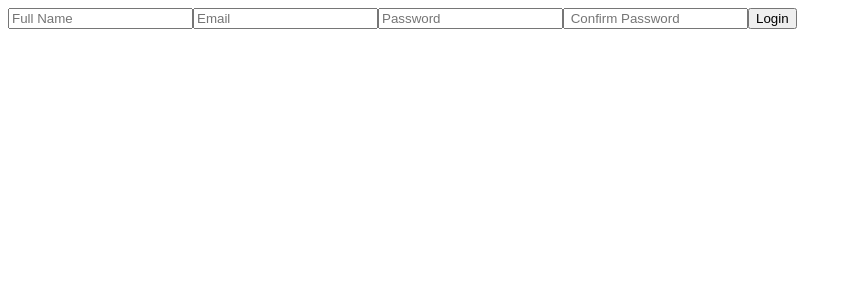
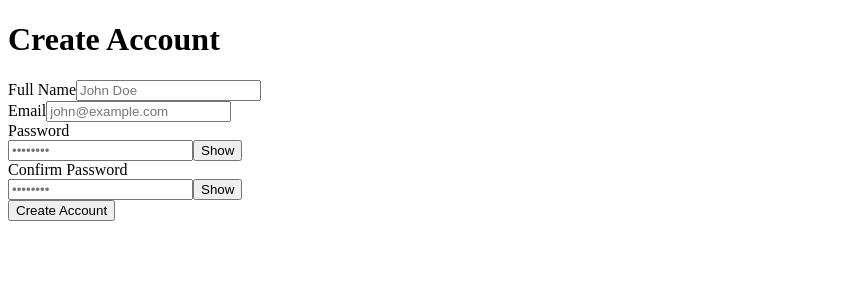
Before and after one commit to Kipkoebenji/frontend-javascript, a React (Vite) app in the folder my-react-app/: page / in a window 1280 px wide. Shown: the top 300 px of the page, without its empty margins (0-852 px from the left). Built offline with nearby package versions, Linux system fonts and the light colour scheme.

Commit message:
chore: change from npm to pnpm

```diff
--- a/my-react-app/src/App.jsx
+++ b/my-react-app/src/App.jsx
@@ -1,26 +1,275 @@
-import { useState } from 'react'
+import { useState } from "react";
 
-import './App.css'
+export default function RegisterForm() {
+  const [formData, setFormData] = useState({
+    fullName: "",
+    email: "",
+    password: "",
+    confirmPassword: "",
+  });
 
-function App() {
+  const [errors, setErrors] = useState({});
+  const [touched, setTouched] = useState({});
+  const [showPassword, setShowPassword] = useState(false);
+  const [showConfirm, setShowConfirm] = useState(false);
+  const [loading, setLoading] = useState(false);
+  const [success, setSuccess] = useState("");
 
+  const validateField = (name, value) => {
+    switch (name) {
+      case "fullName":
+        if (!value.trim()) return "Full name is required";
+        if (value.trim().length < 3)
+          return "Name must be at least 3 characters";
+        return "";
+
+      case "email":
+        if (!value) return "Email is required";
+        if (!/\S+@\S+\.\S+/.test(value))
+          return "Please enter a valid email";
+        return "";
+
+      case "password":
+        if (!value) return "Password is required";
+        if (value.length < 8)
+          return "Password must be at least 8 characters";
+        return "";
+
+      case "confirmPassword":
+        if (!value) return "Confirm your password";
+        if (value !== formData.password)
+          return "Passwords do not match";
+        return "";
+
+      default:
+        return "";
+    }
+  };
+
+  const handleChange = (e) => {
+    setFormData((prev) => ({
+      ...prev,
+      [e.target.name]: e.target.value,
+    }));
+
+    if (success) setSuccess("");
+  };
+
+  const handleBlur = (e) => {
+    const { name, value } = e.target;
+
+    setTouched((prev) => ({
+      ...prev,
+      [name]: true,
+    }));
+
+    setErrors((prev) => ({
+      ...prev,
+      [name]: validateField(name, value),
+    }));
+  };
+
+  const validateForm = () => {
+    const newErrors = {};
+
+    Object.keys(formData).forEach((field) => {
+      const error = validateField(field, formData[field]);
+
+      if (error) {
+        newErrors[field] = error;
+      }
+    });
+
+    setErrors(newErrors);
+
+    return Object.keys(newErrors).length === 0;
+  };
+
+  const handleSubmit = async (e) => {
+    e.preventDefault();
+
+    if (!validateForm()) return;
+
+    setLoading(true);
+
+    try {
+      // Simulate API request
+      await new Promise((resolve) =>
+        setTimeout(resolve, 2000)
+      );
+
+      setSuccess("Account created successfully!");
+
+      setFormData({
+        fullName: "",
+        email: "",
+        password: "",
+        confirmPassword: "",
+      });
+
+      setErrors({});
+      setTouched({});
+    } catch {
+      alert("Something went wrong.");
+    } finally {
+      setLoading(false);
+    }
+  };
 
   return (
-    <>
-      <form>
-        <input type="text"
-         placeholder="Full Name" />
-         <input type="email"
-         placeholder="Email" />
-         <input type="password"
-         placeholder="Password" />
-         <input type="password"
-         placeholder=" Confirm Password" />
-        <button type="submit">Login</button>
+    <div className="container">
+      <form
+        className="card"
+        onSubmit={handleSubmit}
+      >
+        <h1>Create Account</h1>
 
+        {success && (
+          <div className="success">
+            {success}
+          </div>
+        )}
+
+        {/* Full Name */}
+        <div className="field">
+          <label>Full Name</label>
+
+          <input
+            type="text"
+            name="fullName"
+            value={formData.fullName}
+            onChange={handleChange}
+            onBlur={handleBlur}
+            placeholder="John Doe"
+          />
+
+          {touched.fullName &&
+            errors.fullName && (
+              <span className="error">
+                {errors.fullName}
+              </span>
+            )}
+        </div>
+
+        {/* Email */}
+        <div className="field">
+          <label>Email</label>
+
+          <input
+            type="email"
+            name="email"
+            value={formData.email}
+            onChange={handleChange}
+            onBlur={handleBlur}
+            placeholder="john@example.com"
+          />
+
+          {touched.email &&
+            errors.email && (
+              <span className="error">
+                {errors.email}
+              </span>
+            )}
+        </div>
+
+        {/* Password */}
+        <div className="field">
+          <label>Password</label>
+
+          <div className="password-wrapper">
+            <input
+              type={
+                showPassword
+                  ? "text"
+                  : "password"
+              }
+              name="password"
+              value={formData.password}
+              onChange={handleChange}
+              onBlur={handleBlur}
+              placeholder="••••••••"
+            />
+
+            <button
+              type="button"
+              onClick={() =>
+                setShowPassword(
+                  !showPassword
+                )
+              }
+            >
+              {showPassword
+                ? "Hide"
+                : "Show"}
+            </button>
+          </div>
+
+          {touched.password &&
+            errors.password && (
+              <span className="error">
+                {errors.password}
+              </span>
+            )}
+        </div>
+
+        {/* Confirm Password */}
+        <div className="field">
+          <label>
+            Confirm Password
+          </label>
+
+          <div className="password-wrapper">
+            <input
+              type={
+                showConfirm
+                  ? "text"
+                  : "password"
+              }
+              name="confirmPassword"
+              value={
+                formData.confirmPassword
+              }
+              onChange={handleChange}
+              onBlur={handleBlur}
+              placeholder="••••••••"
+            />
+
+            <button
+              type="button"
+              onClick={() =>
+                setShowConfirm(
+                  !showConfirm
+                )
+              }
+            >
+              {showConfirm
+                ? "Hide"
+                : "Show"}
+            </button>
+          </div>
+
+          {touched.confirmPassword &&
+            errors.confirmPassword && (
+              <span className="error">
+                {errors.confirmPassword}
+              </span>
+            )}
+        </div>
+
+        <button
+          className="submit-btn"
+          disabled={loading}
+        >
+          {loading ? (
+            <>
+              <span className="spinner"></span>
+              Creating Account...
+            </>
+          ) : (
+            "Create Account"
+          )}
+        </button>
       </form>
-    </>
-  )
+    </div>
+  );
 }
-
-export default App
```
Also changed, not shown: 2 other files (tests, documents, lock files or other folders).
